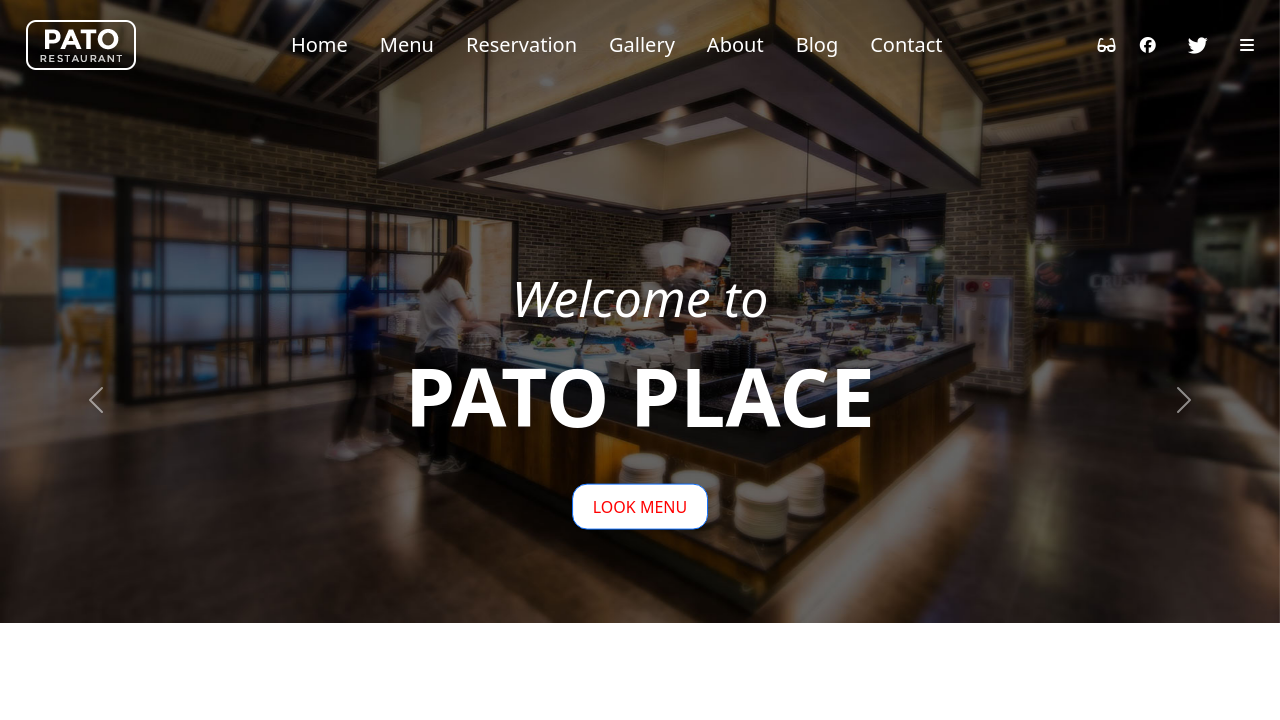
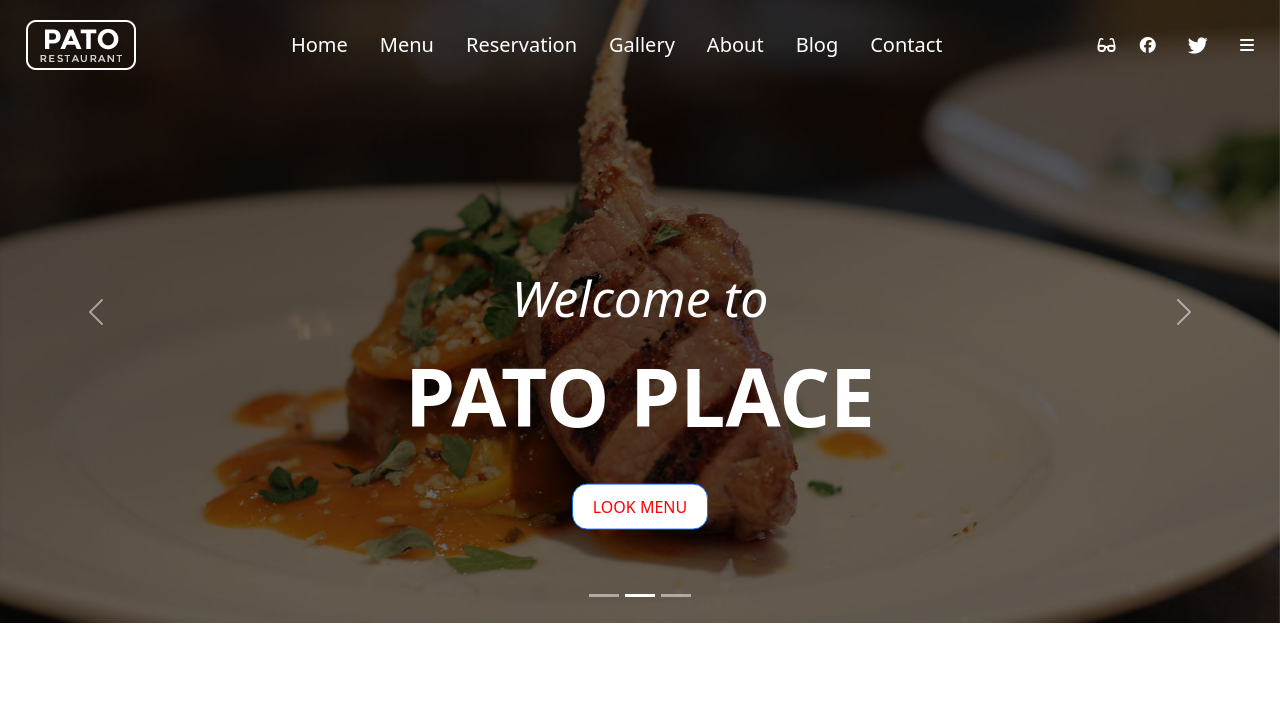
Before and after one commit to yousefyahianti/patoHome, a plain HTML site: page index.html in a window 1280 px wide. Shown: the top 720 px of the page. Drawn offline with nearby package versions, Linux system fonts and the light colour scheme.

Commit message:
Update index.html

```diff
--- a/index.html
+++ b/index.html
@@ -63,6 +63,7 @@
         <button class="btn btn-primary">LOOK MENU</button>
       </div>
 
+     <div id="carouselExampleIndicators" class="carousel slide" data-bs-ride="carousel">
         <!-- المؤشرات -->
         <div class="carousel-indicators">
           <button
@@ -90,13 +91,13 @@
         <!-- الشرائح -->
         <div class="carousel-inner">
           <div class="carousel-item active">
-          <img src="images/master-slides-03.jpg" class="d-block w-100" alt="..."/>
+            <img src="images/master-slides-03.jpg" class="d-block w-100" alt="...">
           </div>
           <div class="carousel-item">
-          <img src="images/master-slides-02.jpg" class="d-block w-100" alt="..."/>
+            <img src="images/master-slides-02.jpg" class="d-block w-100" alt="...">
           </div>
           <div class="carousel-item">
-          <img src="images/master-slides-01.jpg" class="d-block w-100" alt="..."/>
+            <img src="images/master-slides-01.jpg" class="d-block w-100" alt="...">
           </div>
         </div>
 
@@ -118,7 +119,6 @@
           <span class="visually-hidden">Next</span>
         </button>
       </div>
-
 
     </header>
     <!---------------------------up tool----------------------->
```
Lines whose indentation alone changed are shown as unchanged.
